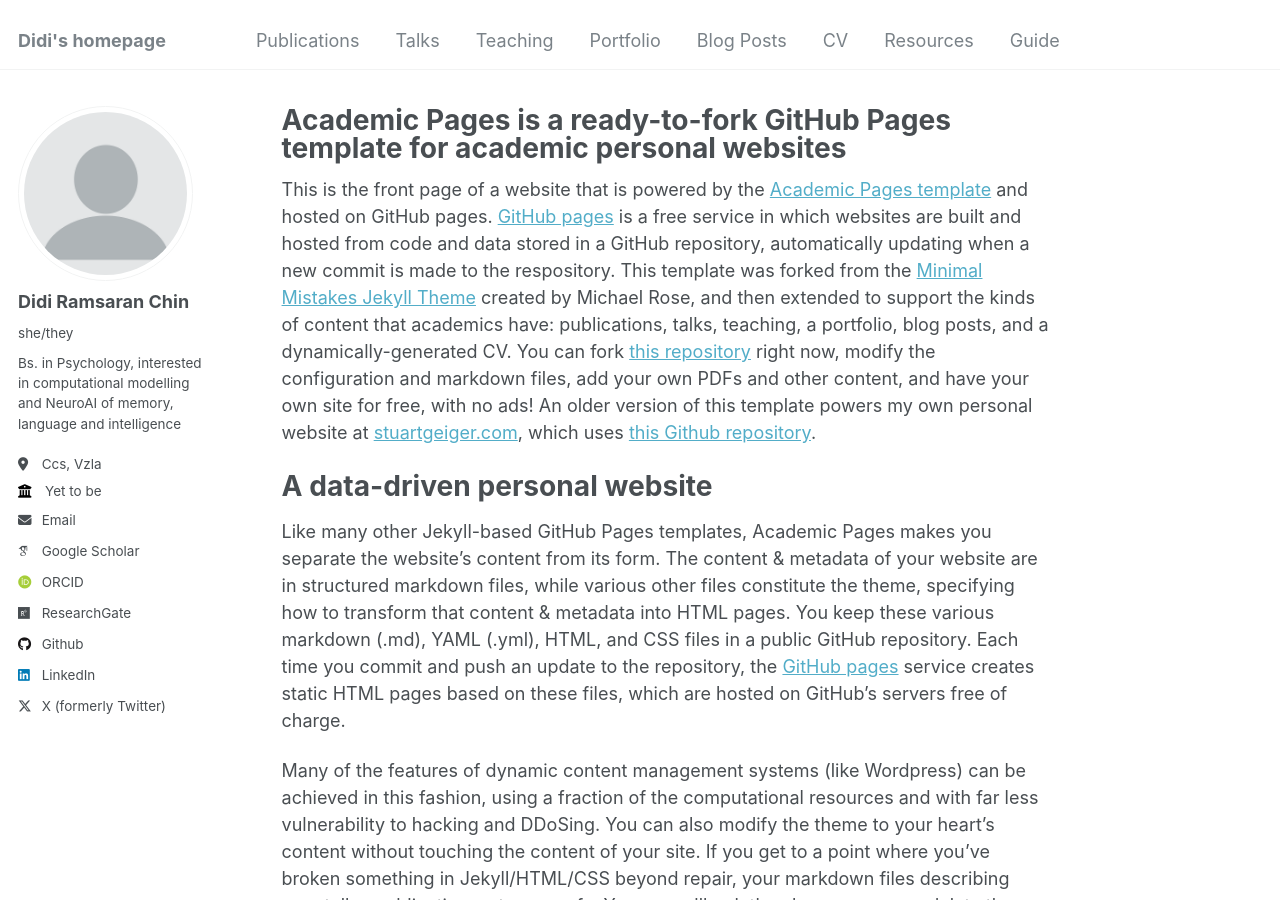
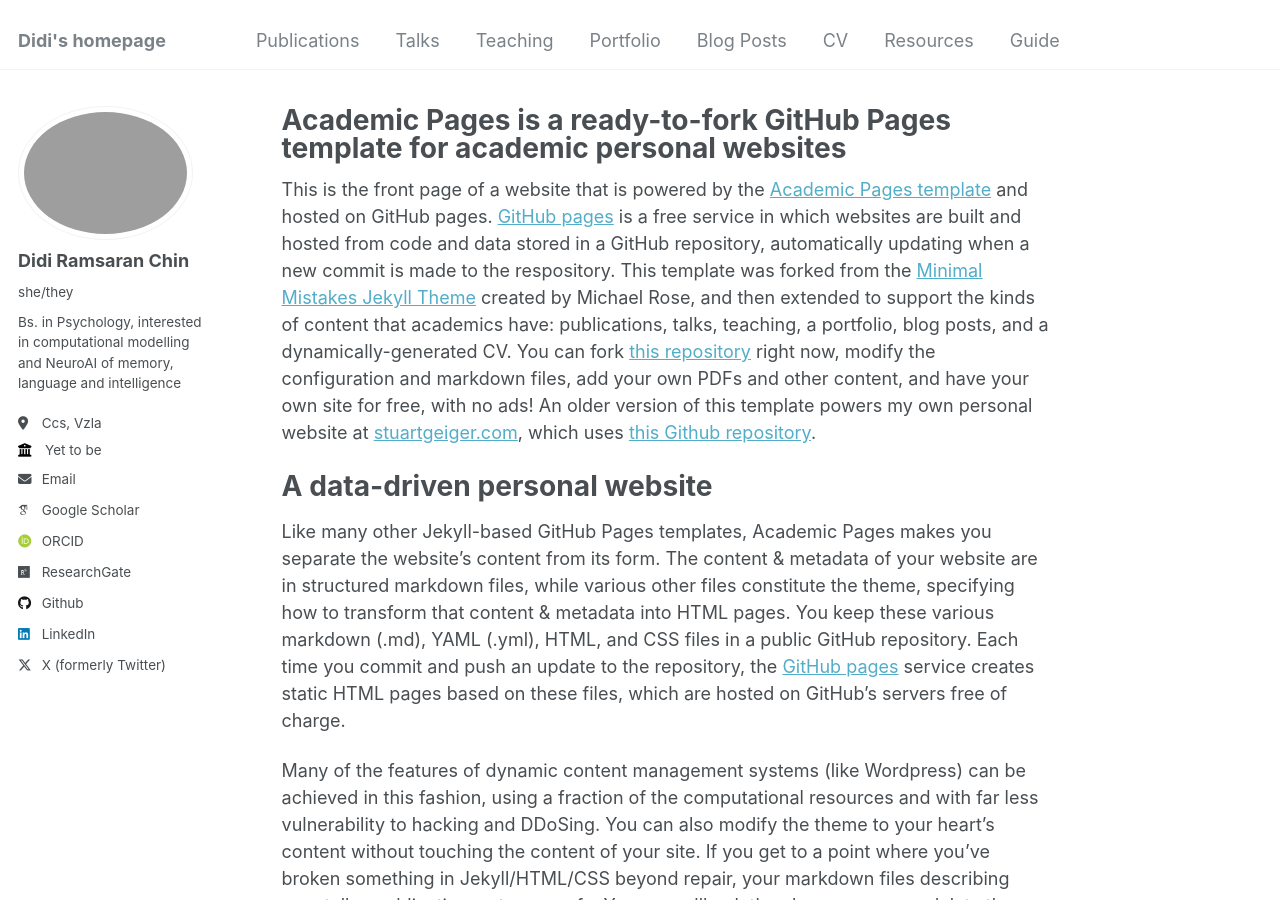
Before and after one commit to neurodidi/neurodidi.github.io, a Jekyll site: the page built from _pages/about.md, in a window 1280 px wide and 900 px high. Built offline with Jekyll 4.4.1, drawn with Linux system fonts in a browser that asks for light colours; some web fonts are replaced.

Commit message:
Update _config.yml

```diff
--- a/_config.yml
+++ b/_config.yml
@@ -21,7 +21,7 @@ repository               : "didiramsaran/didiramsaran.github.io/"
 #               Additional customization can be done by editing /_includes/author-profile.html
 author:
   # Biographic information
-  avatar           : "profile.png"
+  avatar           : "prof_pic_1.JPG"
   name             : "Didi Ramsaran Chin"
   pronouns         : "she/they"
   bio              : "Bs. in Psychology, interested in computational modelling and NeuroAI of memory, language and intelligence"
```
